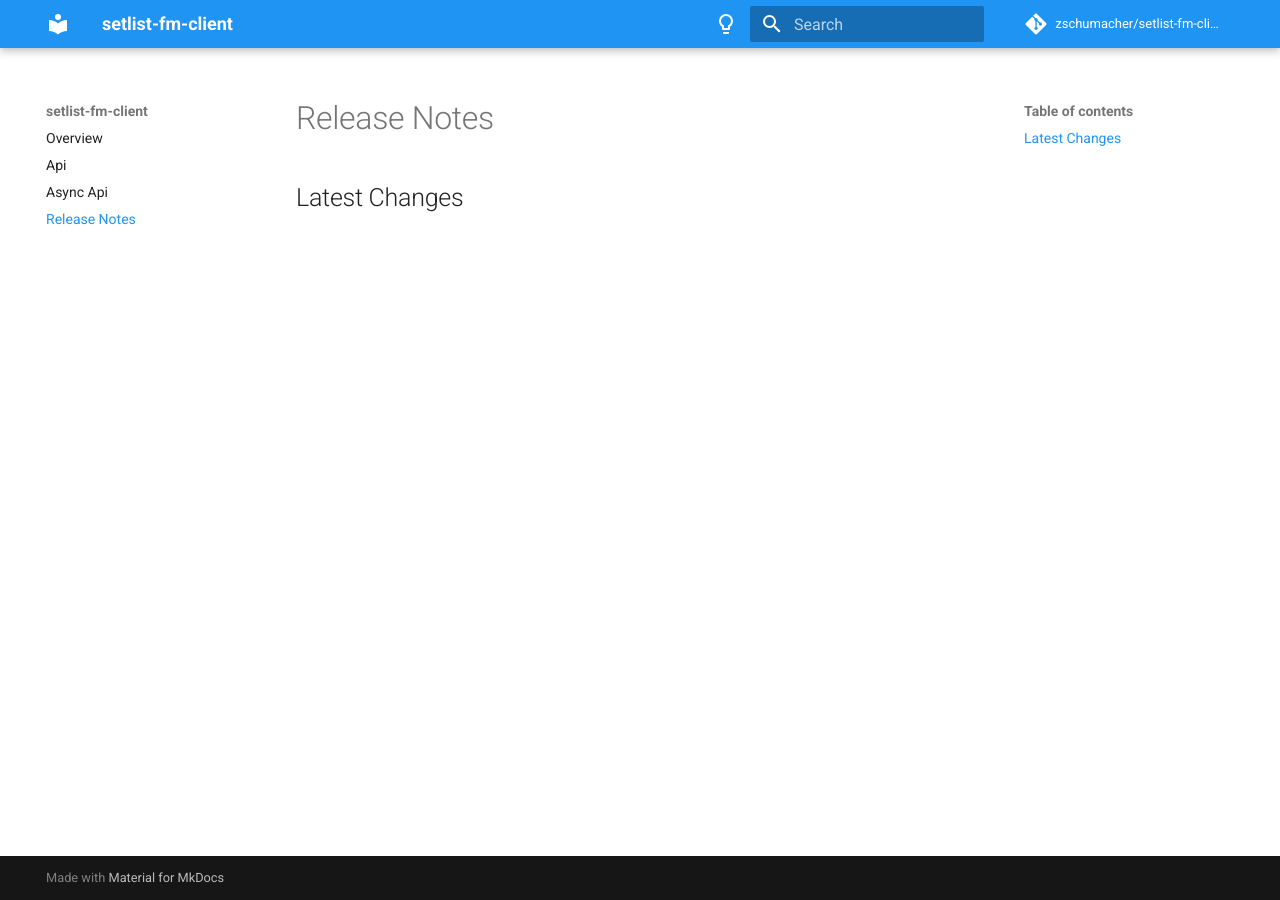
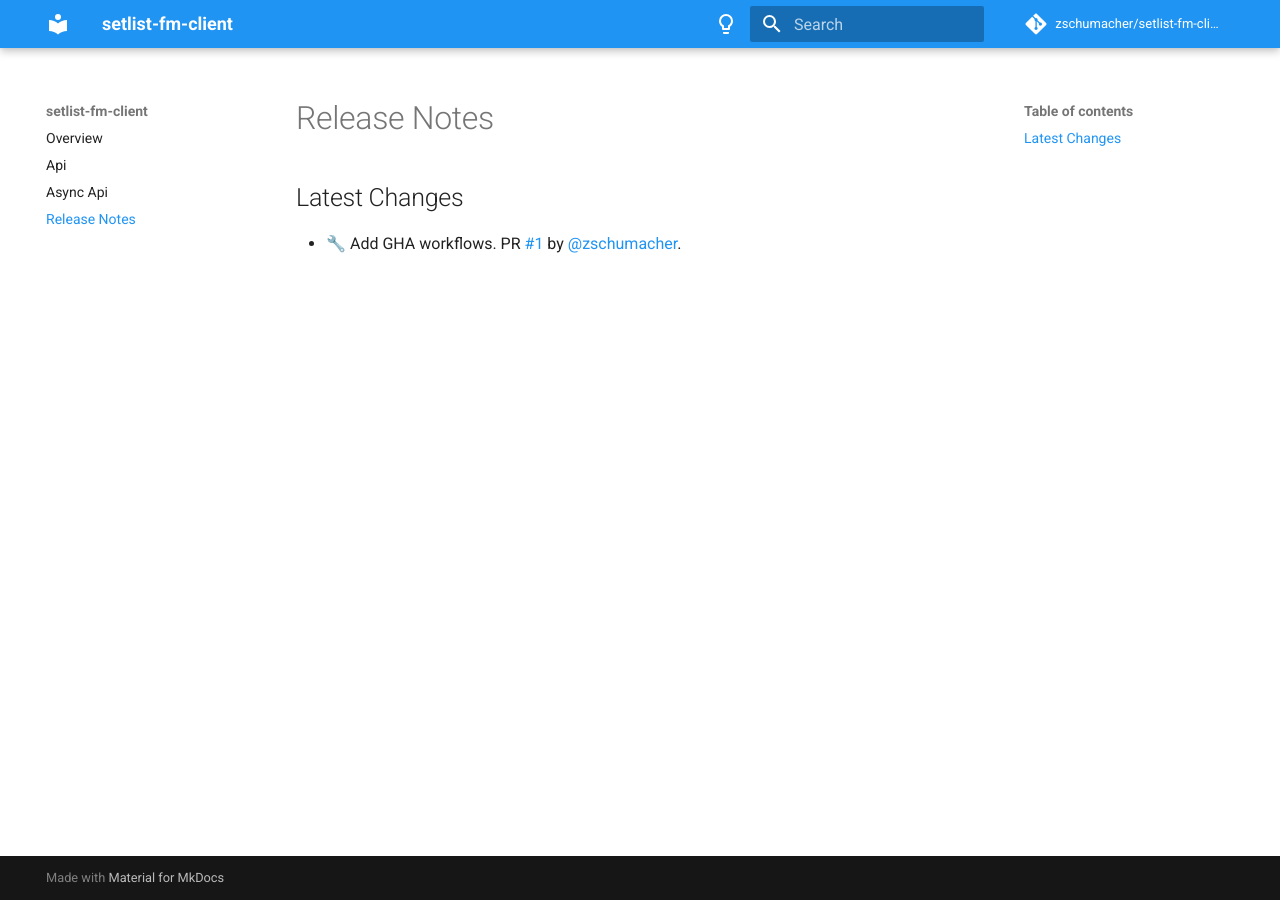
Before and after one commit to zschumacher/setlist-fm-client, an MkDocs documentation site: the page built from docs/release_notes.md, in a window 1280 px wide. Built offline with MkDocs 1.6.1 and Material for MkDocs 9.7.7, drawn with Linux system fonts in a browser that asks for light colours; comment, search, counter and statistics services are not loaded.

Commit message:
📝 Update release notes

```diff
--- a/docs/release_notes.md
+++ b/docs/release_notes.md
@@ -1,2 +1,4 @@
 
 ## Latest Changes
+
+* 🔧 Add GHA workflows. PR [#1](https://github.com/zschumacher/setlist-fm-client/pull/1) by [@zschumacher](https://github.com/zschumacher).
```
